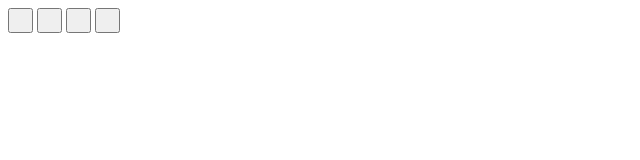
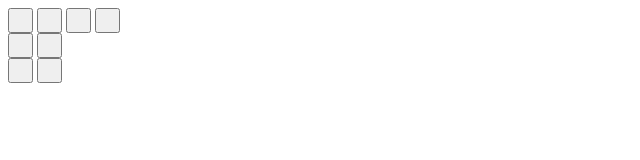
Before and after one commit to tompanenko/tompanenko.github.io, a plain HTML site: page puzzle.html in a window 1280 px wide. Shown: the whole page, without its empty margins (0-640 px from the left). Drawn offline with Linux system fonts and the light colour scheme.

Commit message:
Update puzzle.html

```diff
--- a/puzzle.html
+++ b/puzzle.html
@@ -21,6 +21,13 @@
     <button onclick="B1.play()"> </button>
     <button onclick="C1.play()"> </button>
     <button onclick="D1.play()"> </button>
+    <br>
+    <button onclick="A1.play()"> </button>
+    <button onclick="B1.play()"> </button>
+    <br>
+    <button onclick="C1.play()"> </button>
+    <button onclick="D1.play()"> </button>
+
   </nav>
 
 </body>
```
